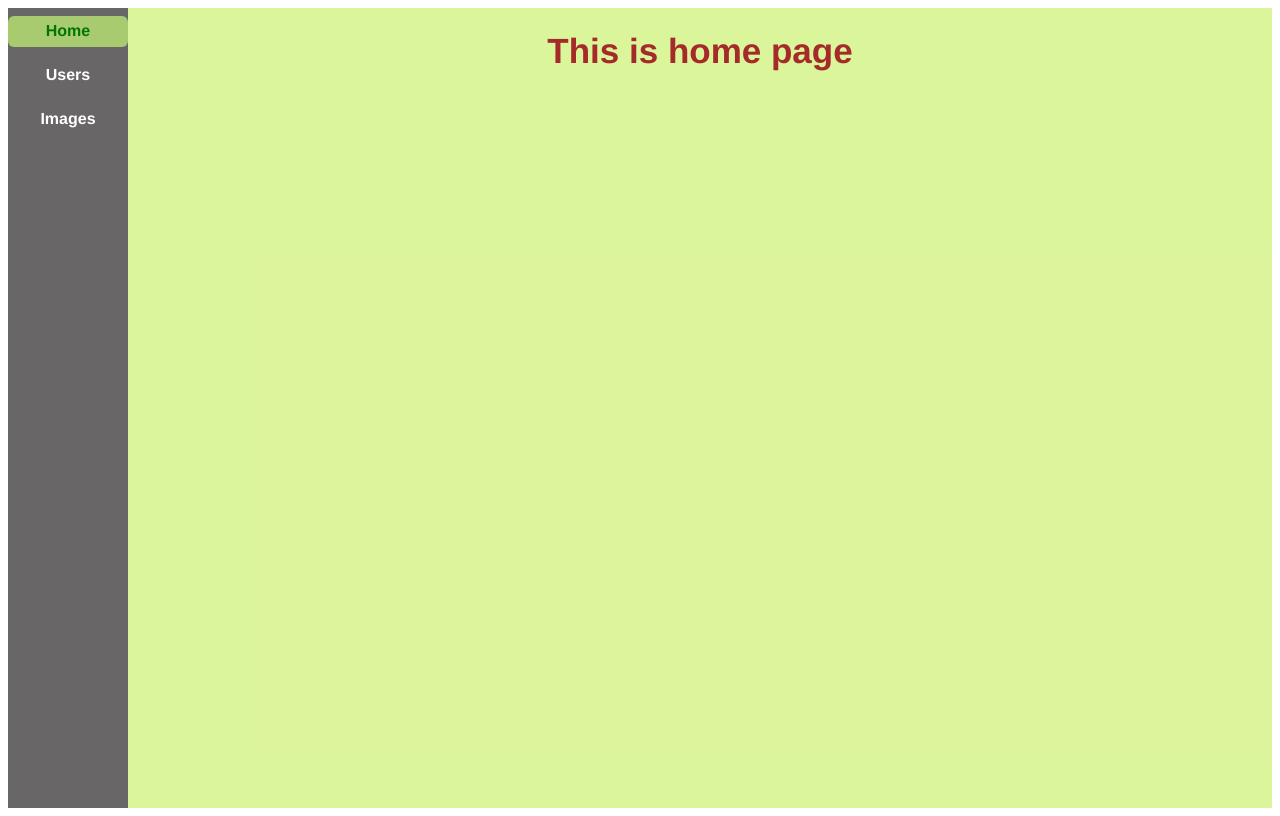
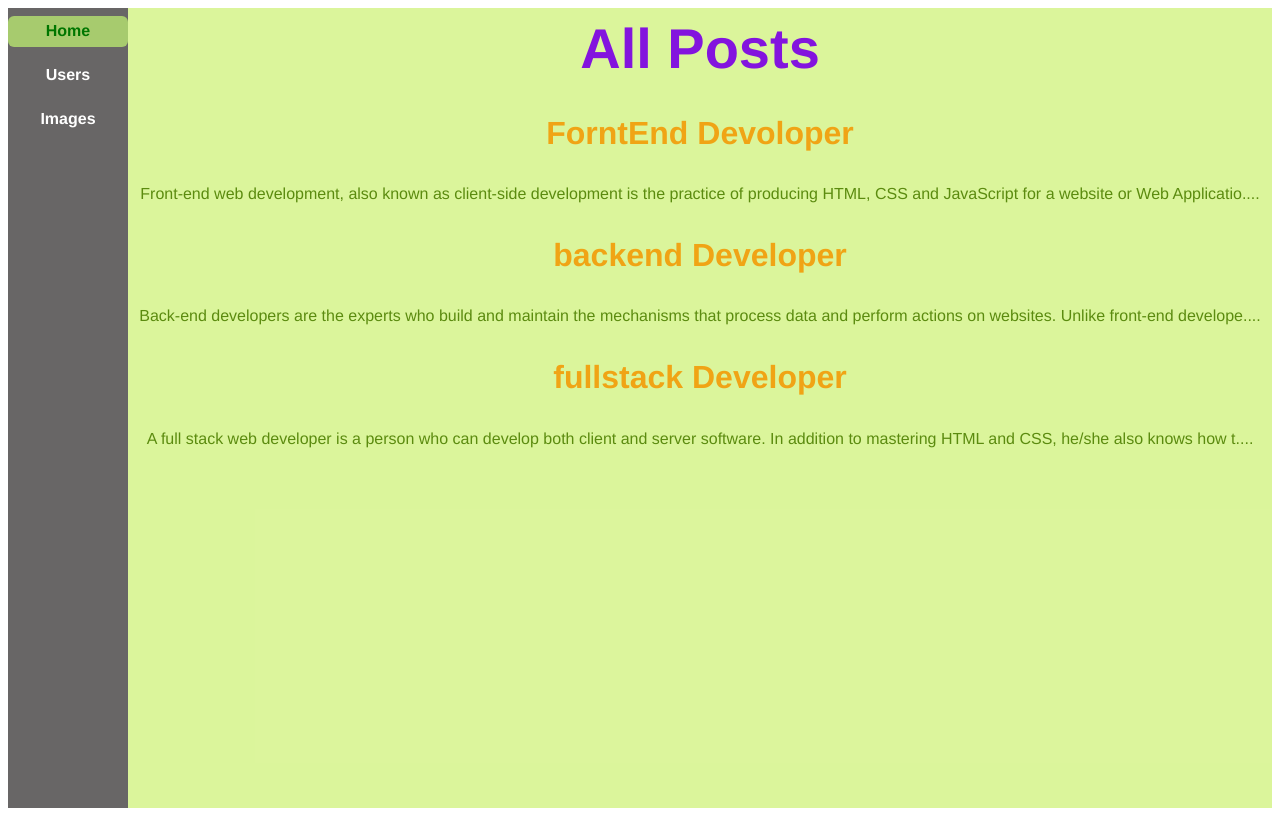
Before and after one commit to chepurivinod/trailproject, a Vue app: page / in a window 1280 px wide. Built offline with nearby package versions, Linux system fonts and the light colour scheme.

Commit message:
added posts and users

```diff
--- /dev/null
+++ b/src/components/AllPosts/Post.vue
@@ -0,0 +1,32 @@
+<template>
+    <h1>{{ Post.title }}</h1>
+    <p> {{ snippet }}</p>
+</template>
+<style scoped>
+    h1 {
+        color: rgb(240, 164, 21);
+        margin: 0;
+        padding: 0.8em;
+    }
+    p {
+        color:rgb(91, 139, 15);
+        padding: 0.5em;
+        margin: 0;
+    }
+</style>
+<script>
+import { computed } from 'vue';
+export default {
+    props: ['Post'],
+
+    setup(props) {
+
+        let snippet = computed(() => {
+            return props.Post.body.substring(0, 150) + '....';
+
+        })
+
+        return { snippet }
+    }
+}
+</script>
--- /dev/null
+++ b/src/components/AllPosts/posts.vue
@@ -0,0 +1,23 @@
+<template>
+    <h1>All Posts</h1>
+    <div class="posts" v-for="post in posts" :key="post.id">
+        <Post :Post="post"/>
+    </div>
+</template>
+
+<style scoped>
+h1 {
+    margin: 0;
+    padding: 8px;
+    color:rgb(131, 20, 222);
+    font-size: 3.5em;
+}
+</style>
+
+<script>
+import Post from './Post.vue';
+export default {
+components : { Post },
+props : ['posts']
+}
+</script>
--- a/src/components/Home.vue
+++ b/src/components/Home.vue
@@ -1,12 +1,23 @@
 <template>
-    <h1>This is home page</h1>
+    <Posts :posts="posts"/>
 </template>
 
 <script>
+import Posts from '../components/AllPosts/posts.vue';
+
+
 export default {
 name: 'HomePage',
+components: { Posts },
 setup() {
 
+    const posts = [
+        {title : 'ForntEnd Devoloper', body : 'Front-end web development, also known as client-side development is the practice of producing HTML, CSS and JavaScript for a website or Web Application so that a user can see and interact with them directly. The challenge associated with front end development is that the tools and techniques used to create the front end of a website change constantly and so the developer needs to constantly be aware of how the field is developing.', id: 1},
+        {title : 'backend Developer', body : 'Back-end developers are the experts who build and maintain the mechanisms that process data and perform actions on websites. Unlike front-end developers, who control everything you can see on a website, back-end developers are involved in data storage, security, and other server-side functions that you cannot see.', id: 2},
+        {title :'fullstack Developer', body : 'A full stack web developer is a person who can develop both client and server software. In addition to mastering HTML and CSS, he/she also knows how to: Program a browser (like using JavaScript, jQuery, Angular, or Vue) Program a server (like using PHP, ASP, Python, or Node)', id: 3}
+    ];
+
+    return { posts }
 }
 }
 </script>
--- a/src/components/Users.vue
+++ b/src/components/Users.vue
@@ -1,12 +1,38 @@
 <template>
     <h1>This is users page</h1>
+    <span v-for="name of names " :key="name"> {{ name }}</span>
+    <input type="text" v-model="search"/>
+    <p>search value - {{ search }}</p>
+    <span class="match" v-for="name in matchingNames" :key="name">{{ name }}</span>
 </template>
 
+<style scoped>
+span {
+    margin-left: 0.5em;
+    color:rgb(13, 102, 102);
+    padding: 0.6em;
+}
+p, .match {
+    color: red;
+}
+</style>
+
 <script>
+import { ref, computed } from 'vue';
 export default {
     name: 'UsersPage',
     setup() {
+        const search = ref('');
+        const names = ref(['marion', 'toshi', 'jodhij', 'carlss', 'pinkerf', 'jdvlido', 'plorefsf', 'zinkoter', 'wrapperror'])
 
+        // const matchingNames = computed(() => {
+        //     return names.value.sort((a, b) => b.localeCompare(a));
+        // })
+        const matchingNames = computed(() => {
+            return names.value.filter((name) => name.includes(search.value));
+        })
+
+        return {search, names, matchingNames}
     }
 }
 </script>
--- a/src/components/notFound/NotFound.vue
+++ b/src/components/notFound/NotFound.vue
@@ -4,7 +4,7 @@
         <h2>404 Page not found!</h2>
     </div>
 </template>
-<style>
+<style scoped>
 .Error {
     display: flex;
     flex-direction: column;
```
